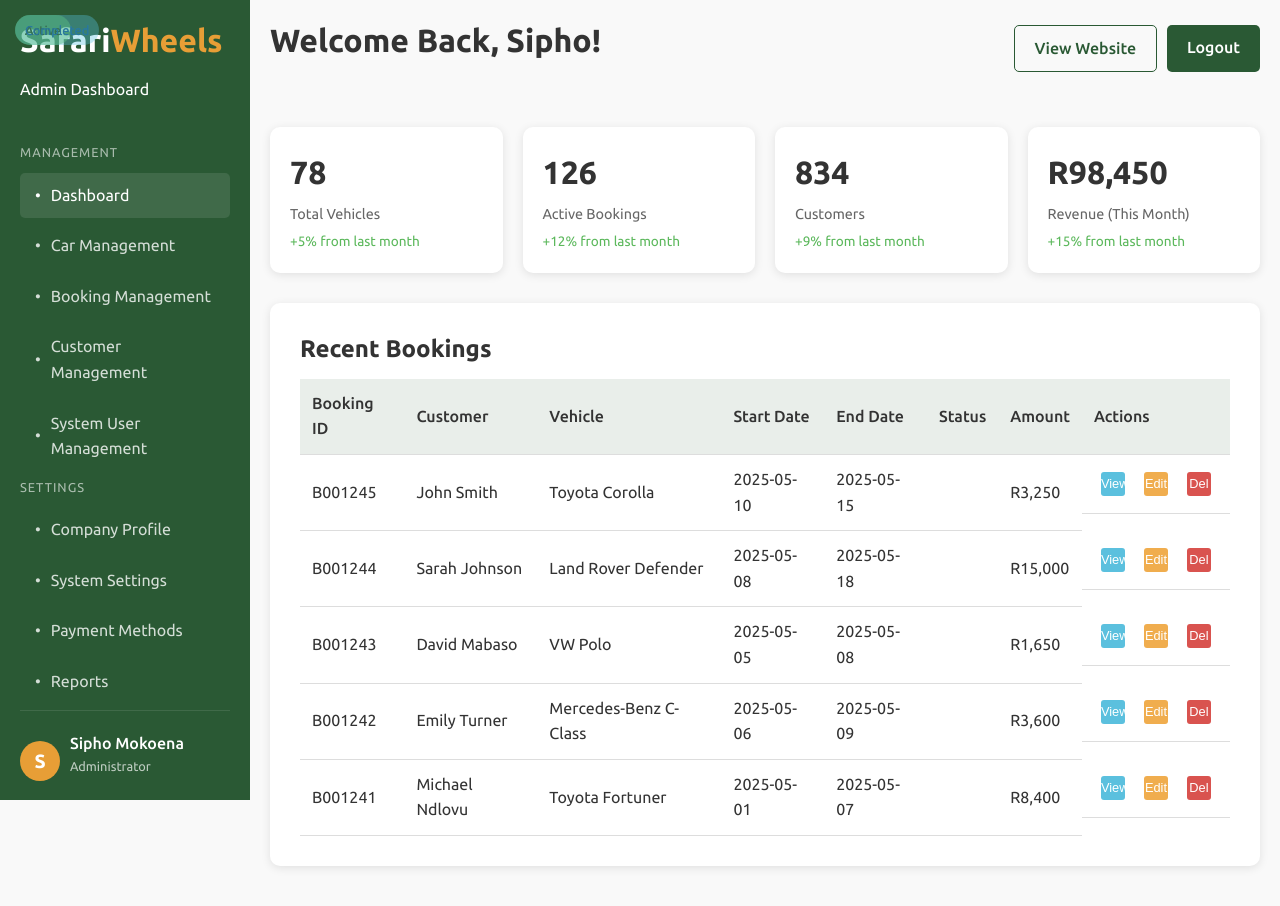
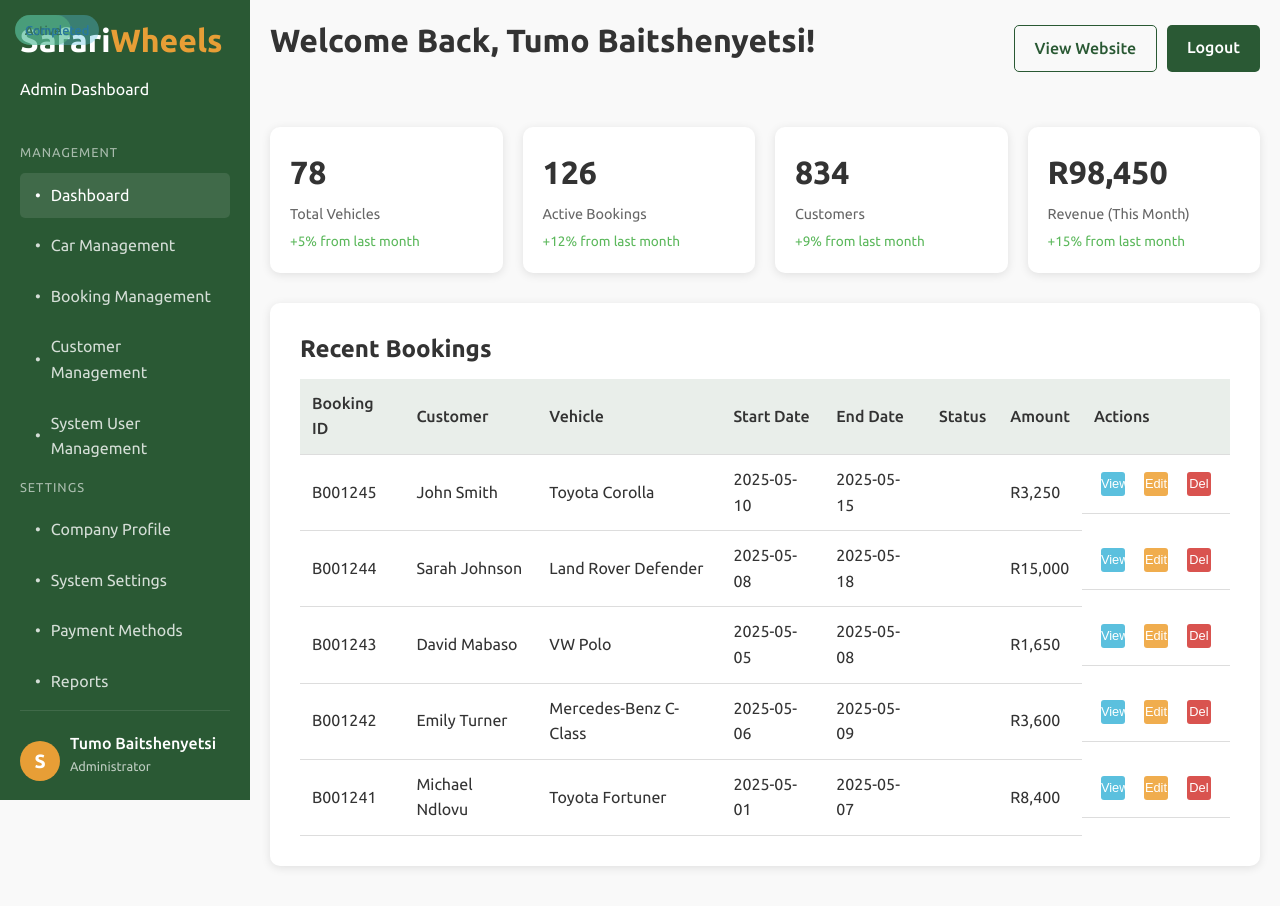
Before and after one commit to Langenidzweli/System-Analysis-Project, a plain HTML site: page admin.html in a window 1280 px wide. Drawn offline with Linux system fonts and the light colour scheme.

Commit message:
Update admin.html

```diff
--- a/admin.html
+++ b/admin.html
@@ -561,7 +561,7 @@
       <div class="admin-user">
         <div class="admin-user-avatar">S</div>
         <div class="admin-user-details">
-          <p class="admin-user-name">Sipho Mokoena</p>
+          <p class="admin-user-name">Tumo Baitshenyetsi</p>
           <p class="admin-user-role">Administrator</p>
         </div>
       </div>
@@ -570,7 +570,7 @@
     <!-- Admin Content -->
     <div class="admin-content">
       <div class="admin-header">
-        <h2>Welcome Back, Sipho!</h2>
+        <h2>Welcome Back, Tumo Baitshenyetsi!</h2>
         <div class="auth-buttons">
           <a href="index.html" class="btn btn-login">View Website</a>
           <a href="#" class="btn btn-secondary">Logout</a>
```
